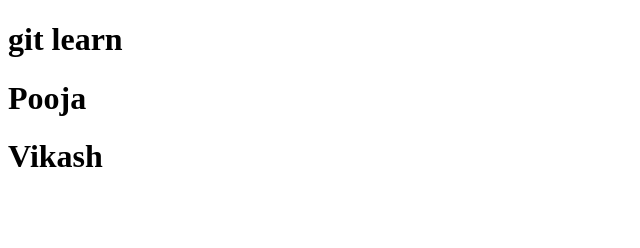
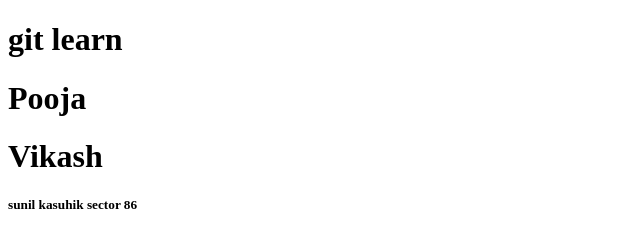
Before and after one commit to kaushiksunil/git_repo, a plain HTML site: page index.html in a window 1280 px wide. Shown: the whole page, without its empty margins (0-640 px from the left). Drawn offline with Linux system fonts and the light colour scheme.

Commit message:
resolved conf

```diff
--- a/index.html
+++ b/index.html
@@ -10,6 +10,7 @@
     <h1>git learn</h1>
     <h1>Pooja</h1>
     <h1>Vikash</h1>
+    <h5>sunil kasuhik sector 86</h5>
 
 </body>
 </html>
```
